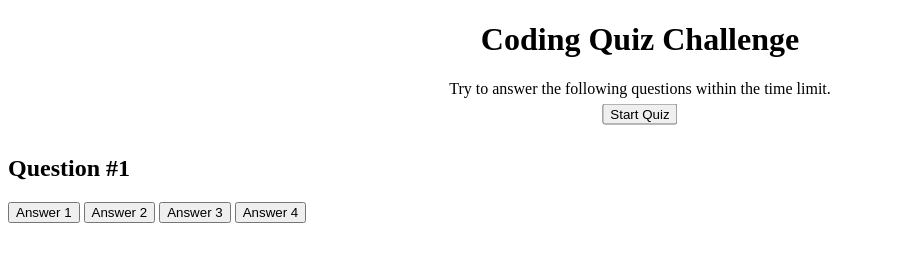
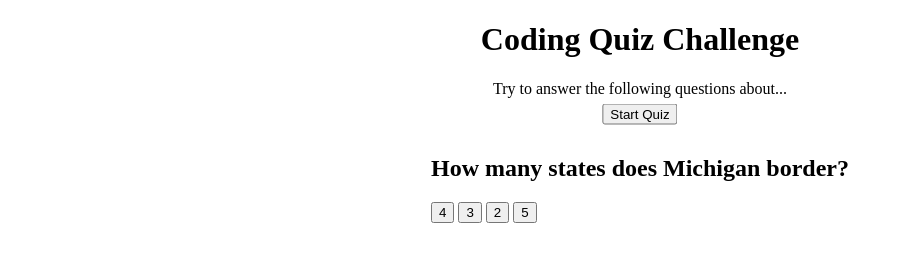
Before and after one commit to loganeworth/Code-Quiz, a plain HTML site: page index.html in a window 1280 px wide. Both pictures are taken after a click on the button "Start Quiz". Shown: the whole page, without its empty margins (0-903 px from the left). Drawn offline with Linux system fonts and the light colour scheme.

Commit message:
added to javascript

```diff
--- a/Develop/script.js
+++ b/Develop/script.js
@@ -0,0 +1,87 @@
+let questions = [
+    {
+        question: "What is 36/6?",
+        answers: {
+            a: '5',
+            b: '7',
+            c: '6',
+            d: '6.5',
+        },
+        correctAnswer: '6'
+    },
+    {
+        question: "How many states does Michigan border?",
+        answers: {
+            a: '4',
+            b: '3',
+            c: '2',
+            d: '5',
+        },
+        correctAnswer: '3'
+    },
+
+]
+console.log(questions[0].question)
+console.log(questions[0].correctAnswer, questions[1].correctAnswer)
+console.log(questions[0].answers.a)
+console.log(questions[0].answers.b)
+console.log(questions[0].answers.c)
+console.log(questions[0].answers.d)
+    var currentQuestion = 1
+function displayQuestion() {
+    let displayQuestionEl = document.querySelector('.displayQuestion')
+    let displayAnswer1 = document.querySelector('.displayAnswer1')
+    let displayAnswer2 = document.querySelector('.displayAnswer2')
+    let displayAnswer3 = document.querySelector('.displayAnswer3')
+    let displayAnswer4 = document.querySelector('.displayAnswer4')
+
+    displayQuestionEl.textContent = questions[currentQuestion].question
+    displayAnswer1.textContent = questions[currentQuestion].answers.a
+    displayAnswer2.textContent = questions[currentQuestion].answers.b
+    displayAnswer3.textContent = questions[currentQuestion].answers.c
+    displayAnswer4.textContent = questions[currentQuestion].answers.d
+
+
+}
+
+function checkAnswer(event) {
+    event.preventDefault()
+    console.log(event.target.innerText)
+    var correctAnswer = questions[currentQuestion].correctAnswer
+    if (correctAnswer === event.targert.innerText) {
+        console.log(correct)
+    } else {
+
+    }
+}
+
+function toggleQuestion1() {
+    let Question1 = document.querySelector('.hide');
+    // let displaySetting = Question1.style.display;
+    // let startButton = document.getElementById('start-btn');
+    console.log(Question1)
+    Question1.style.display = 'block'
+    displayQuestion()
+    // if (displaySetting == 'none') {
+    //     Question1.style.display = 'block';
+    // }
+    // else {
+    //     Question1.style.display = 'none';
+    // }
+}
+
+console.log(toggleQuestion1)
+
+// document.getElementById('start-btn').addEventListener('click',function(){
+//     let hide = document.getElementsByClassName('hide');
+//     for(i =0;i < hide.length ; i++){
+//         hide[i].style.display = 'block';
+//     }
+// })
+
+// document.getElementById('start-btn'),function(){
+//     let hide = document.getElementsByClassName('hide');
+//     for(i =0;i < hide.length ; i++){
+//         hide[i].style.display = 'block';
+//     }
+// }
--- a/Develop/style.css
+++ b/Develop/style.css
@@ -13,3 +13,13 @@
     -ms-transform: translate(-50%, -50%);
     transform: translate(-50%, -50%);
 }
+
+.container2 {
+    display: flex;
+    justify-content: center;
+    align-items: center;
+}
+
+.hide {
+    display: none;
+}
--- a/index.html
+++ b/index.html
@@ -4,22 +4,24 @@
     <meta charset="UTF-8">
     <meta http-equiv="X-UA-Compatible" content="IE=edge">
     <meta name="viewport" content="width=device-width, initial-scale=1.0">
-    <title>Document</title>
+    <title>Quiz</title>
     <link rel="stylesheet" href="./Develop/style.css"/>
     <script src="./Develop/script.js"></script>
 </head>
 <body>
     <div class="container">
         <h1 id="header1">Coding Quiz Challenge</h1>
-        <p id="paragraph1">Try to answer the following questions within the time limit.</p>
-        <button id="start-btn">Start Quiz</button>
+        <p id="paragraph1">Try to answer the following questions about...</p>
+        <button onclick="toggleQuestion1()" id="start-btn">Start Quiz</button>
     </div>
-    <div>
-        <h2>Question #1</h2>
-        <button>Answer 1</button>
-        <button>Answer 2</button>
-        <button>Answer 3</button>
-        <button>Answer 4</button>
+    <div class="container2">
+        <div class="hide">
+            <h2 class="displayQuestion"></h2>
+            <button class="displayAnswer1" onclick="checkAnswer(event)"></button>
+            <button class="displayAnswer2" onclick="checkAnswer(event)"></button>
+            <button class="displayAnswer3" onclick="checkAnswer(event)"></button>
+            <button class="displayAnswer4" onclick="checkAnswer(event)"></button>
+        </div>
     </div>
 
 
```
